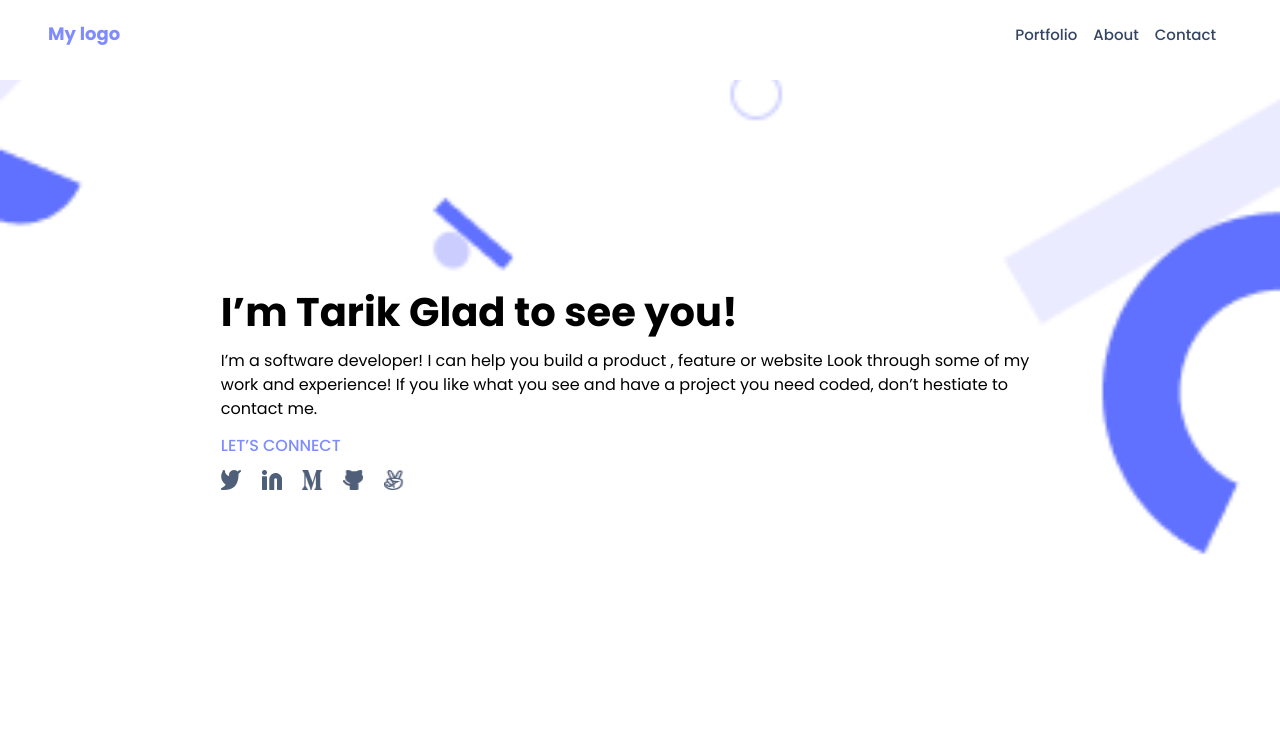
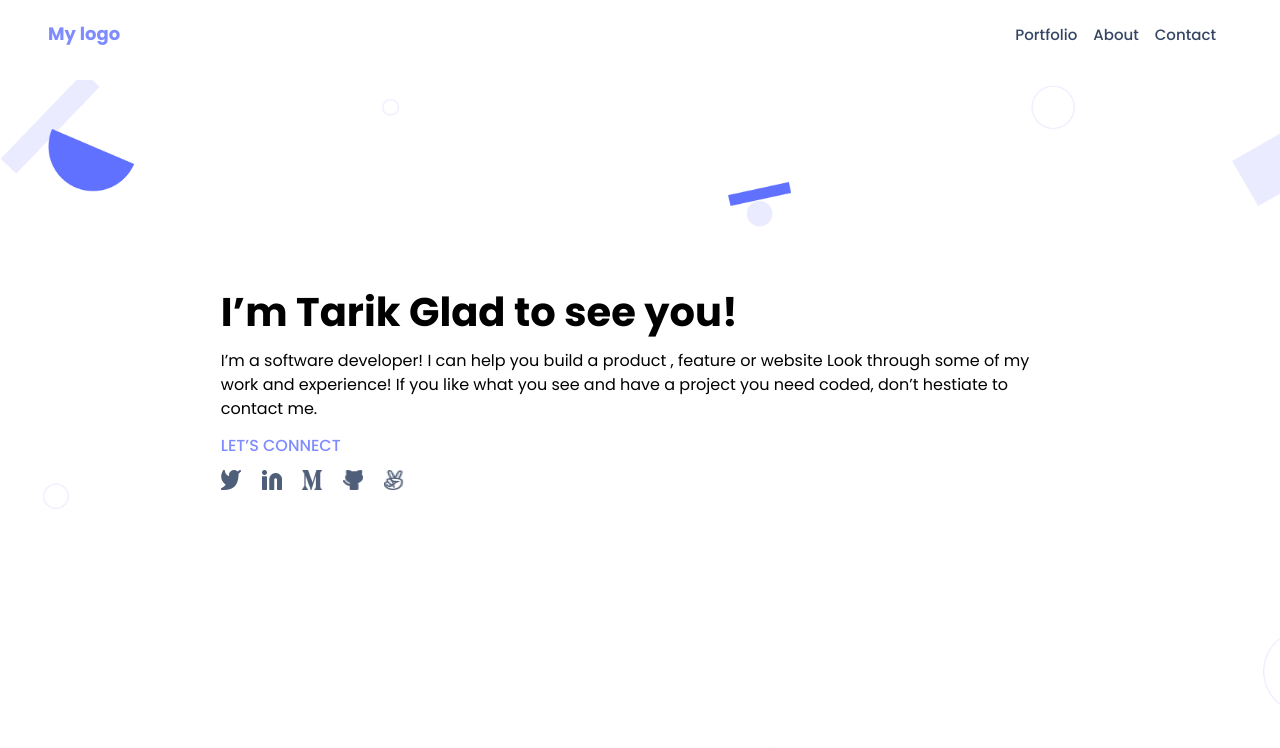
Before and after one commit to tarikbouari/My-Portfolio-Website, a website: page index.html in a window 1280 px wide. Shown: the top 748 px of the page. Drawn offline with Linux system fonts and the light colour scheme.

Commit message:
update global.css

```diff
--- a/css/desktop.css
+++ b/css/desktop.css
@@ -92,11 +92,7 @@
     height: 100vh;
     border-radius: 0 0 0 6rem;
     background-color: #fff;
-<<<<<<< HEAD
     background-image: url('../images/header2.png');
-=======
-    background-image: url('/images/header2.png');
->>>>>>> fefa8572b880fdadb34de7c468101d517d3d6c37
     background-size: cover;
     background-repeat: no-repeat;
   }
```
